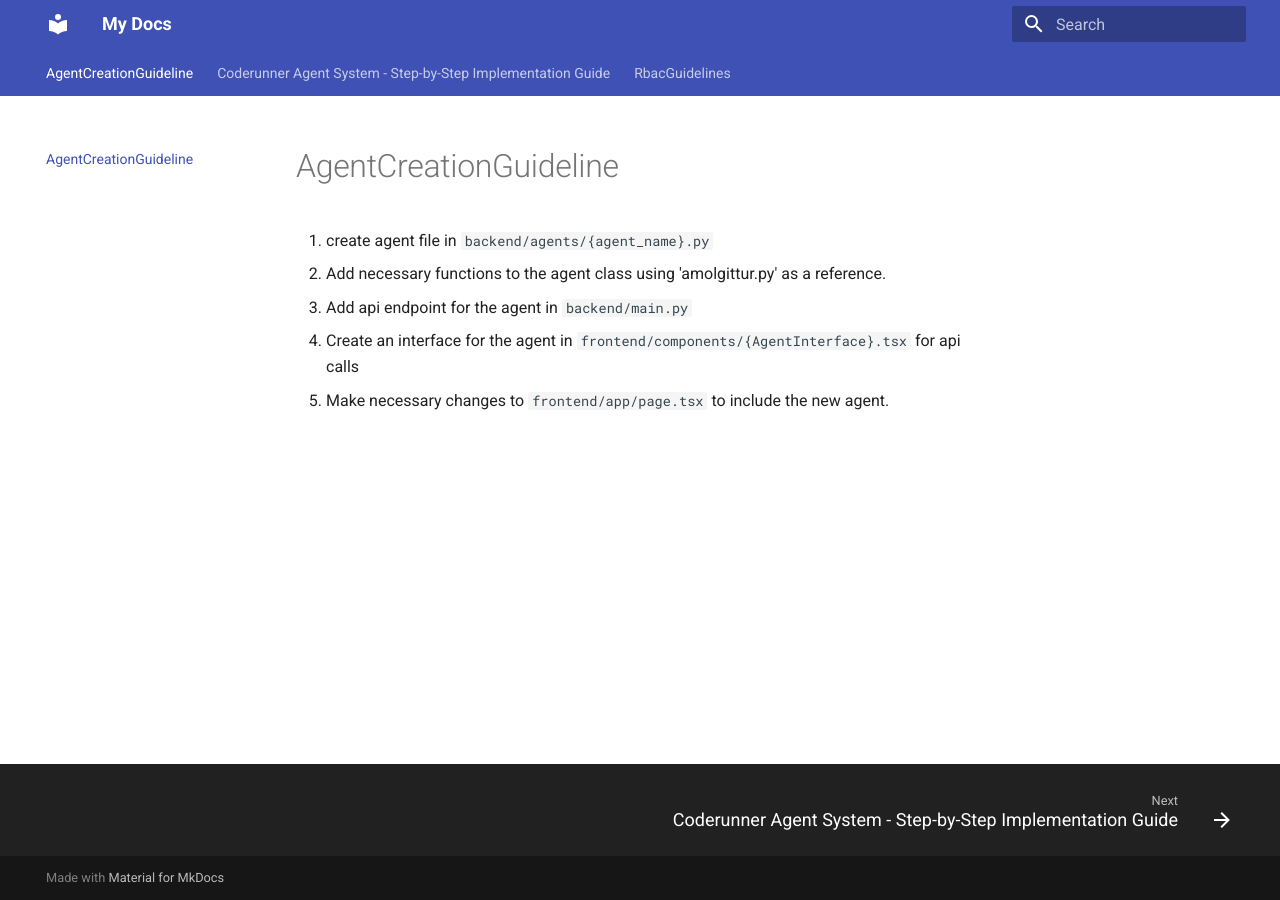
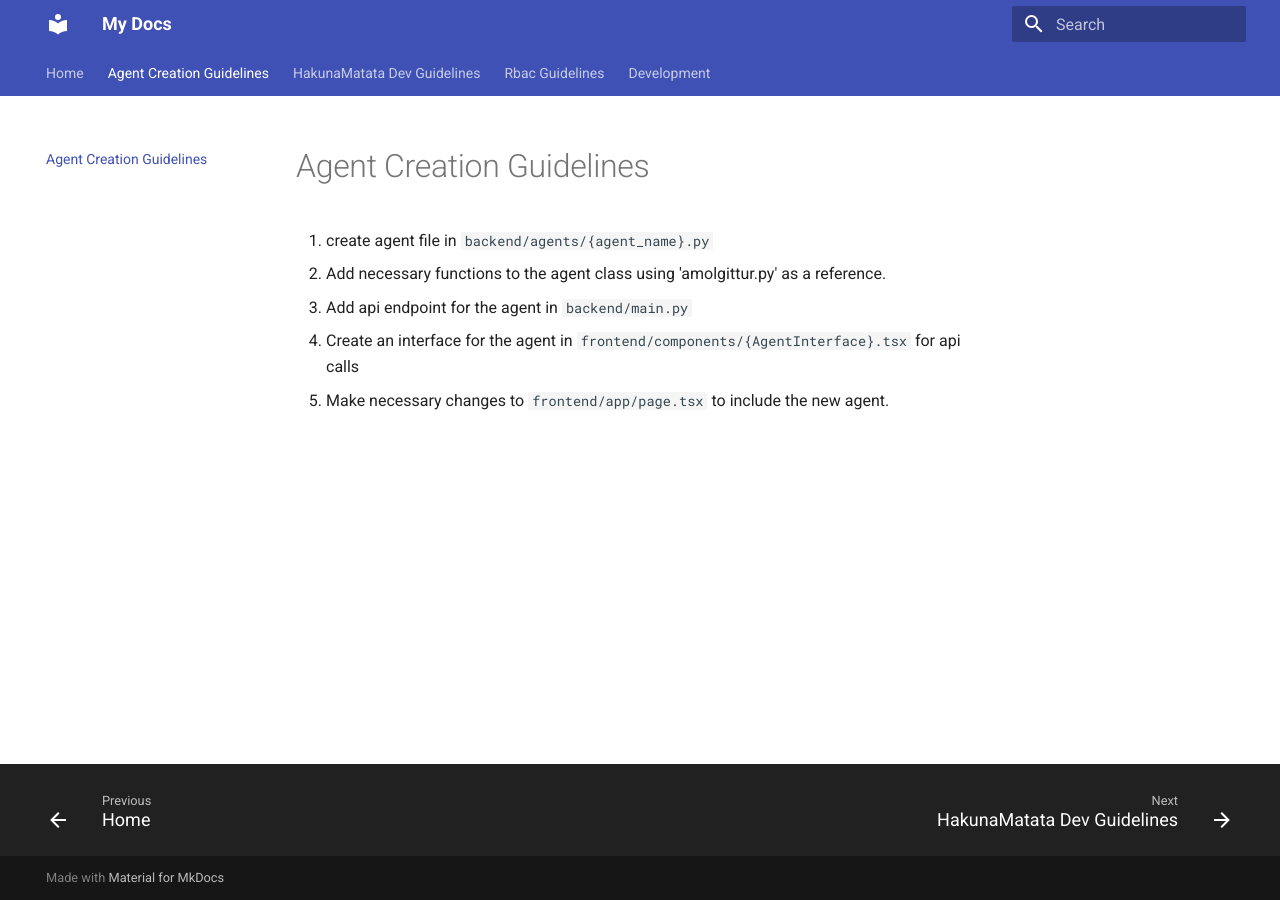
Before and after one commit to Serendipity2-0/hakuna-matata, an MkDocs documentation site: the page built from docs/AgentCreationGuideline.md, in a window 1280 px wide. Built offline with MkDocs 1.6.1 and Material for MkDocs 9.7.7, drawn with Linux system fonts in a browser that asks for light colours.

Commit message:
Added index.md and fixed mkdocs

```diff
--- a/mkdocs.yml
+++ b/mkdocs.yml
@@ -16,3 +16,10 @@ theme:
     - search.highlight
     - search.share
     - search.suggest
+
+nav:
+  - Home: index.md
+  - Agent Creation Guidelines: AgentCreationGuideline.md
+  - HakunaMatata Dev Guidelines: HakunaMatataDevGuide.md
+  - Rbac Guidelines: RbacGuidelines.md
+  - Development: developmentSch.MD
```
Also changed, not shown: docs/index.md (added, +17 -0 lines).
